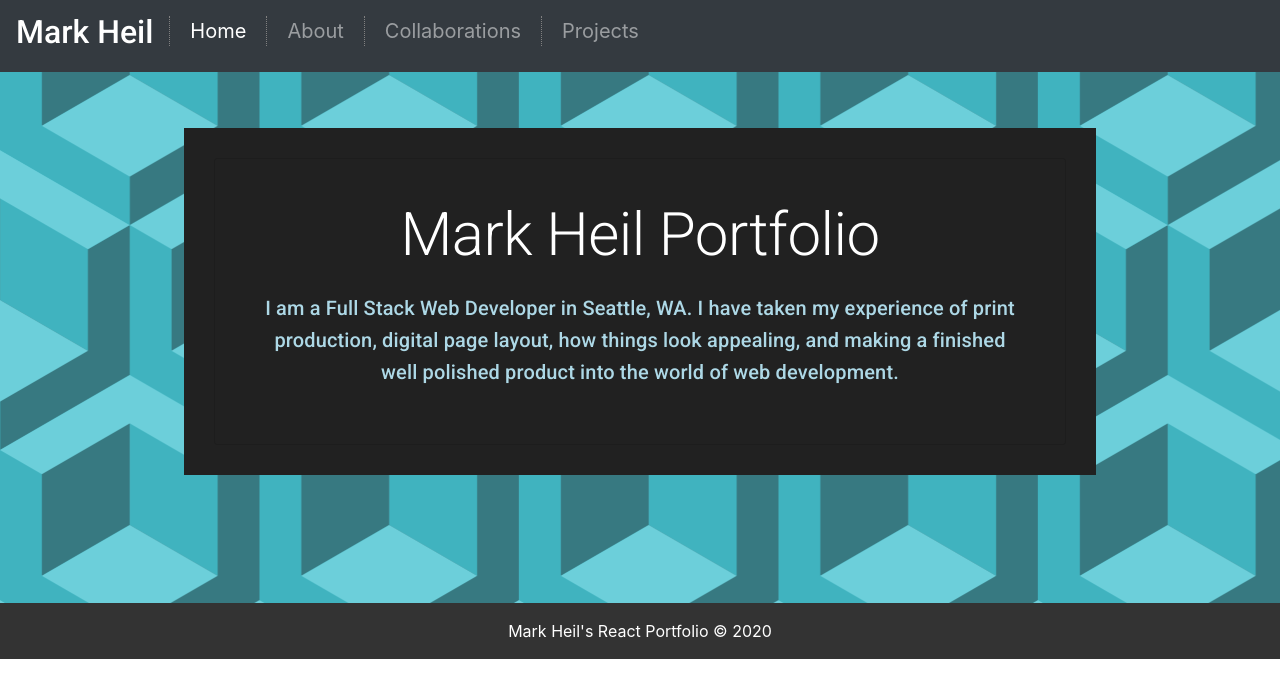
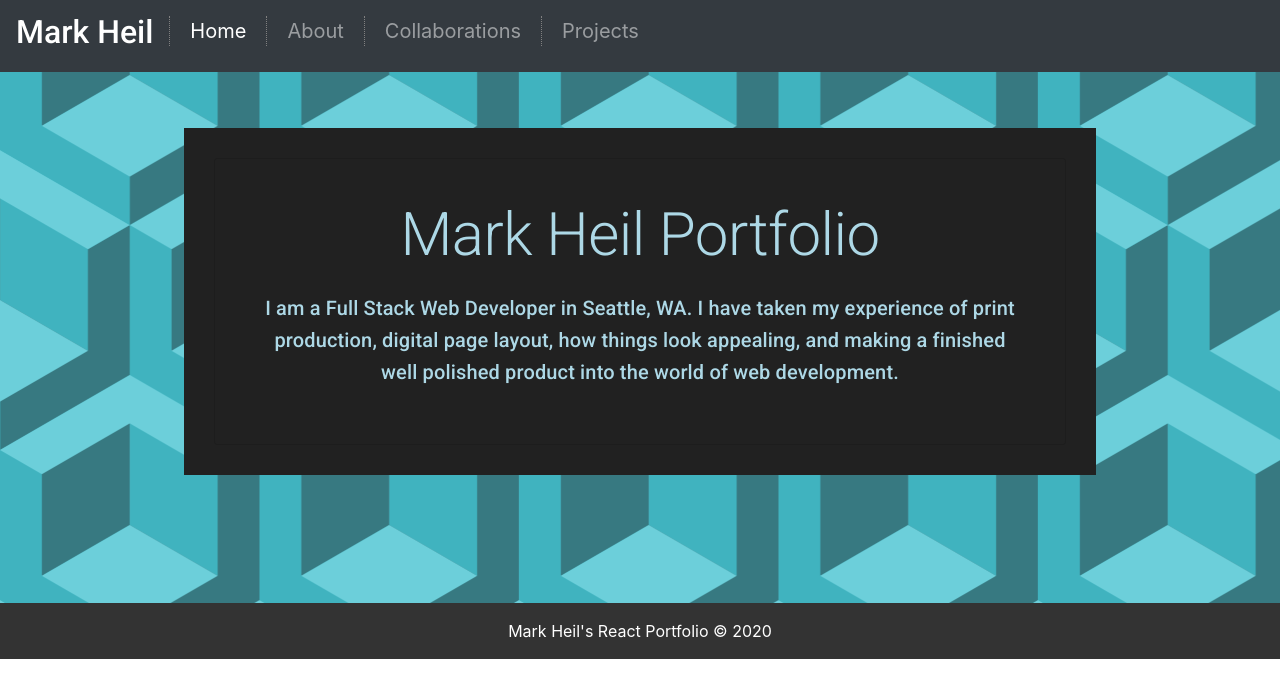
Before and after one commit to Merkraith/React-Portfolio, a React (Create React App) app: page / in a window 1280 px wide. Shown: the top 698 px of the page. Built offline with nearby package versions, Linux system fonts and the light colour scheme.

Commit message:
update to home page

```diff
--- a/src/Pages/Home/index.js
+++ b/src/Pages/Home/index.js
@@ -3,7 +3,6 @@
 import '../../App.css';
 import Card from 'react-bootstrap/Card';
 import Container from '@material-ui/core/Container';
-// import Grid from '@material-ui/core/Grid';
 import Wrapper from "../../components/Wrapper";
 import Typography from '@material-ui/core/Typography';
 import Background from '../../images/background.png';
@@ -18,7 +17,7 @@
         backgroundRepeat: true,
     },
     text: {
-        color: 'white',
+        color: 'lightblue',
     },
     text2: {
         color: 'lightblue',
@@ -53,7 +52,7 @@
 }));
 
 export default function ComplexGrid() {
-    const [spacing, setSpacing] = React.useState(2);
+    // const [spacing, setSpacing] = React.useState(2);
     const classes = useStyles();
 
     return (
@@ -64,7 +63,7 @@
             <Container className={classes.cardGrid} maxWidth="md">
                 <Wrapper>
                     <Card className={classes.card} id="homecard" >
-                        <Typography className={classes.text} component="h1" variant="h2" align="center" color="white" gutterBottom >
+                        <Typography className={classes.text} component="h1" variant="h2" align="center" color="lightblue" gutterBottom >
                             Mark Heil Portfolio
                             </Typography>
                         <Typography className={classes.text2} variant="h6" align="center" color="white" paragraph>
```
